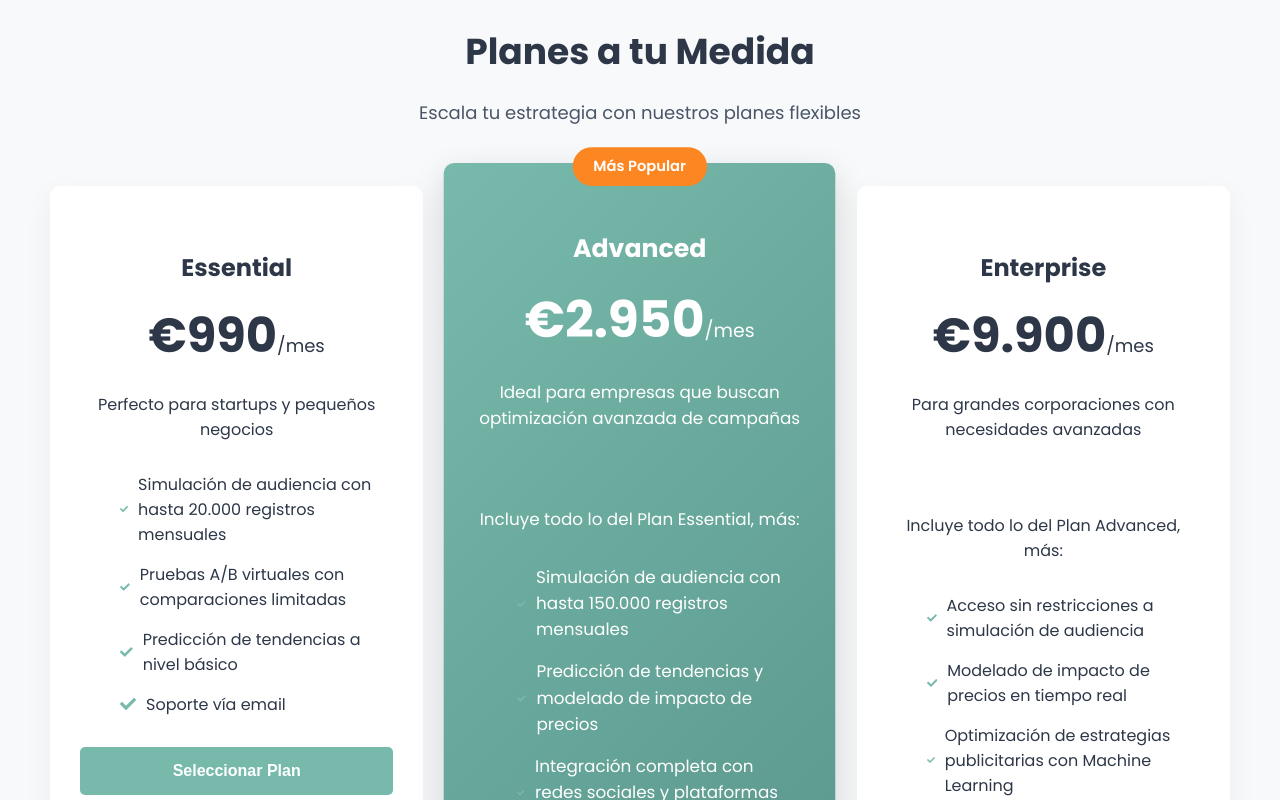
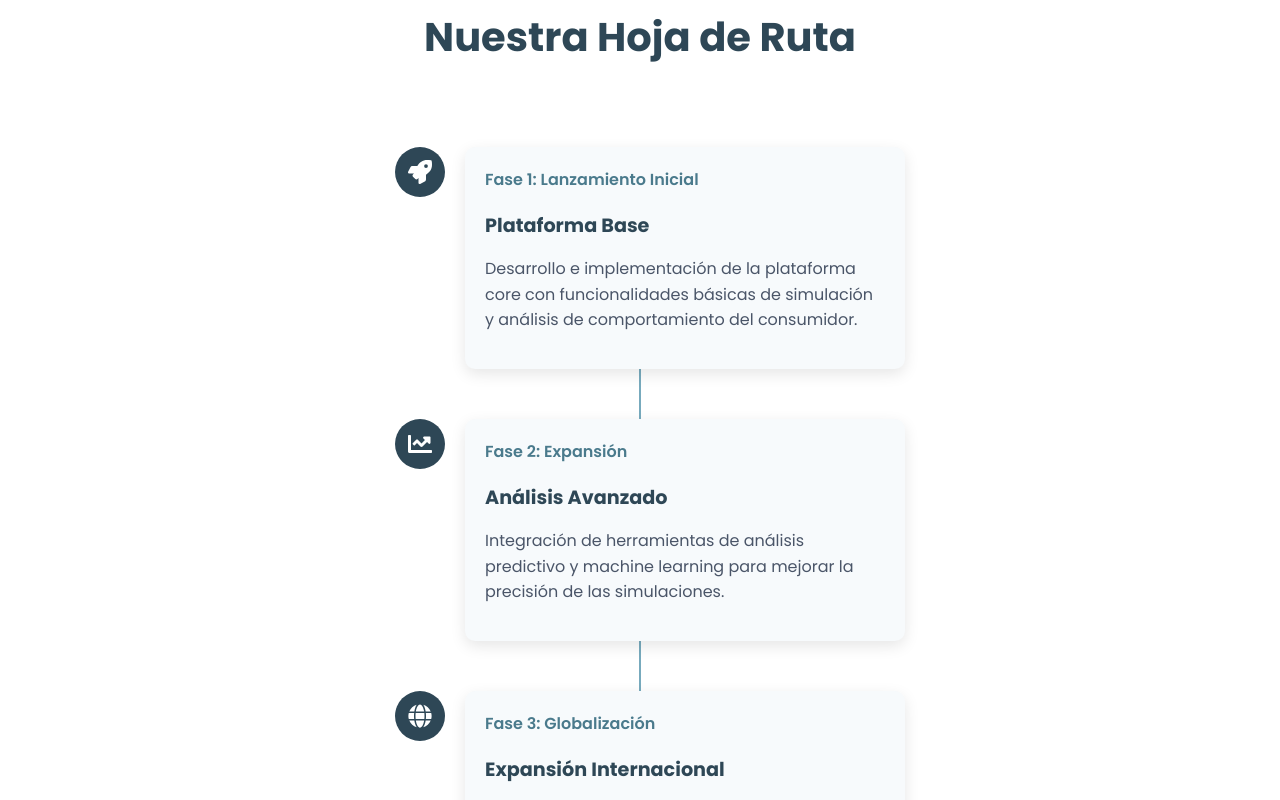
Before and after one commit to Alfons0Cano/ConsumerDigitalTwin, a React (Create React App) app: page / in a window 1280 px wide. Shown: the part 3100-3900 px from the top of the page. Built offline with nearby package versions, Linux system fonts and the light colour scheme.

Commit message:
Roadmap Component

```diff
--- /dev/null
+++ b/src/components/RoadmapSection.js
@@ -0,0 +1,167 @@
+import React from 'react';
+import styled from 'styled-components';
+import { motion } from 'framer-motion';
+import { FaRocket, FaChartLine, FaGlobe, FaRobot } from 'react-icons/fa';
+
+const theme = {
+  primary: '#2E4756',
+  secondary: '#77AABD',
+  accent: '#4A7A8C',
+  text: '#2D3748',
+  textLight: '#4A5568',
+  background: '#F7FAFC',
+  white: '#FFFFFF'
+};
+
+const RoadmapSection = () => {
+  return (
+    <Section>
+      <SectionTitle>Nuestra Hoja de Ruta</SectionTitle>
+      <TimelineContainer>
+        <Timeline>
+          <TimelineItem>
+            <TimelineIcon>
+              <FaRocket size={24} />
+            </TimelineIcon>
+            <TimelineContent>
+              <TimelineDate>Fase 1: Lanzamiento Inicial</TimelineDate>
+              <TimelineTitle>Plataforma Base</TimelineTitle>
+              <TimelineDescription>
+                Desarrollo e implementación de la plataforma core con funcionalidades básicas
+                de simulación y análisis de comportamiento del consumidor.
+              </TimelineDescription>
+            </TimelineContent>
+          </TimelineItem>
+
+          <TimelineItem>
+            <TimelineIcon>
+              <FaChartLine size={24} />
+            </TimelineIcon>
+            <TimelineContent>
+              <TimelineDate>Fase 2: Expansión</TimelineDate>
+              <TimelineTitle>Análisis Avanzado</TimelineTitle>
+              <TimelineDescription>
+                Integración de herramientas de análisis predictivo y machine learning para
+                mejorar la precisión de las simulaciones.
+              </TimelineDescription>
+            </TimelineContent>
+          </TimelineItem>
+
+          <TimelineItem>
+            <TimelineIcon>
+              <FaGlobe size={24} />
+            </TimelineIcon>
+            <TimelineContent>
+              <TimelineDate>Fase 3: Globalización</TimelineDate>
+              <TimelineTitle>Expansión Internacional</TimelineTitle>
+              <TimelineDescription>
+                Adaptación de la plataforma para mercados internacionales y desarrollo de
+                capacidades multilingües.
+              </TimelineDescription>
+            </TimelineContent>
+          </TimelineItem>
+
+          <TimelineItem>
+            <TimelineIcon>
+              <FaRobot size={24} />
+            </TimelineIcon>
+            <TimelineContent>
+              <TimelineDate>Fase 4: Innovación</TimelineDate>
+              <TimelineTitle>IA Avanzada</TimelineTitle>
+              <TimelineDescription>
+                Implementación de algoritmos de IA más sofisticados y capacidades de
+                aprendizaje automático para simulaciones más precisas.
+              </TimelineDescription>
+            </TimelineContent>
+          </TimelineItem>
+        </Timeline>
+      </TimelineContainer>
+    </Section>
+  );
+};
+
+const Section = styled.section`
+  padding: 80px 50px;
+  background-color: ${theme.white};
+`;
+
+const SectionTitle = styled.h2`
+  font-size: 2.5rem;
+  text-align: center;
+  margin-bottom: 60px;
+  color: ${theme.primary};
+`;
+
+const TimelineContainer = styled.div`
+  max-width: 1000px;
+  margin: 0 auto;
+  position: relative;
+`;
+
+const Timeline = styled.div`
+  position: relative;
+  padding: 20px 0;
+
+  &::before {
+    content: '';
+    position: absolute;
+    left: 50%;
+    transform: translateX(-50%);
+    width: 2px;
+    height: 100%;
+    background-color: ${theme.secondary};
+  }
+`;
+
+const TimelineItem = styled.div`
+  display: flex;
+  justify-content: center;
+  align-items: flex-start;
+  margin-bottom: 50px;
+  position: relative;
+
+  &:last-child {
+    margin-bottom: 0;
+  }
+`;
+
+const TimelineIcon = styled.div`
+  width: 50px;
+  height: 50px;
+  background-color: ${theme.primary};
+  border-radius: 50%;
+  display: flex;
+  justify-content: center;
+  align-items: center;
+  color: ${theme.white};
+  z-index: 1;
+  margin: 0 20px;
+`;
+
+const TimelineContent = styled.div`
+  background-color: ${theme.background};
+  padding: 20px;
+  border-radius: 10px;
+  box-shadow: 0 5px 15px rgba(0, 0, 0, 0.1);
+  max-width: 400px;
+  width: 100%;
+`;
+
+const TimelineDate = styled.div`
+  color: ${theme.accent};
+  font-weight: 600;
+  margin-bottom: 10px;
+`;
+
+const TimelineTitle = styled.h3`
+  color: ${theme.primary};
+  font-size: 1.2rem;
+  margin-bottom: 10px;
+`;
+
+const TimelineDescription = styled.p`
+  color: ${theme.textLight};
+  line-height: 1.6;
+`;
+
+export default RoadmapSection;
--- a/src/pages/Landing.js
+++ b/src/pages/Landing.js
@@ -6,6 +6,7 @@ import { useNavigate } from 'react-router-dom';
 import PricingSection from '../components/PricingSection';
 import EssenceSection from '../components/EssenceSection';
 import VisualIdentitySection from '../components/VisualIdentitySection';
+import RoadmapSection from '../components/RoadmapSection';
 
 const theme = {
   primary: '#2E4756',
@@ -96,6 +97,8 @@ const Landing = () => {
       <EssenceSection />
 
       <VisualIdentitySection />
+
+      <RoadmapSection />
 
       <PricingSection />
     </LandingContainer>
```
